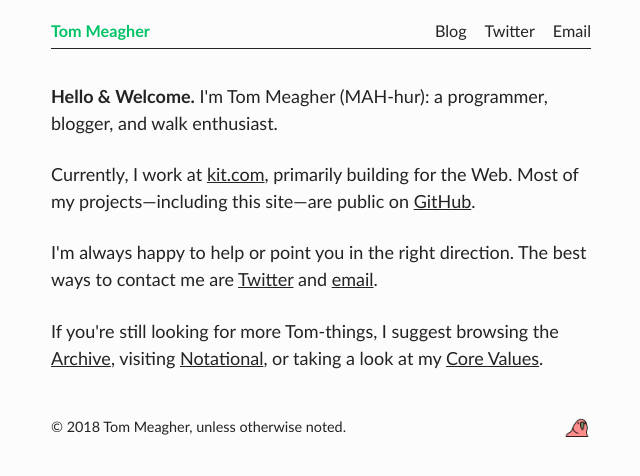
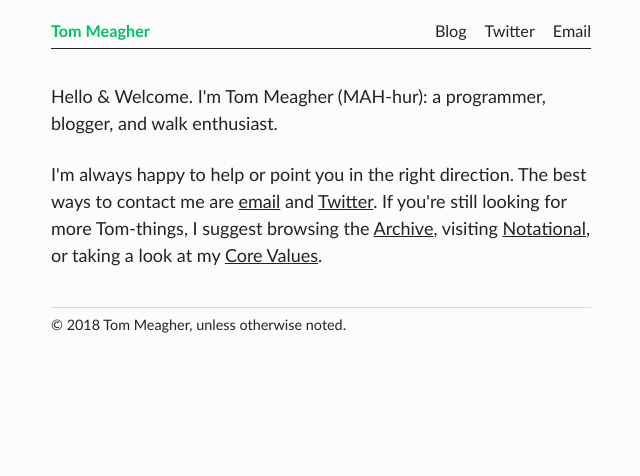
Before and after one commit to tmm/www, a Jekyll site: the page built from index.html, in a window 1280 px wide. Shown: the top 476 px of the page, without its empty margins (319-959 px from the left). Built offline with Jekyll 4.4.1, drawn with Linux system fonts in a browser that asks for light colours.

Commit message:
Update nav and footer styles

```diff
--- a/_includes/footer.html
+++ b/_includes/footer.html
@@ -1,4 +1,3 @@
 <footer class="footer">
   <div>© {{'now' | date: '%Y' }} {{ site.author }}, unless otherwise noted.</div>
-  <img src="/assets/images/parrot.gif">
 </footer>
--- a/_includes/head.html
+++ b/_includes/head.html
@@ -6,16 +6,16 @@
   <meta name="keywords" content="{{ site.keywords }}">
   <title>{% if page.title %}{{ page.title }} ~ {% endif %}{{ site.title }}</title>
   <link rel="canonical" href="{{ page.url | replace:'index.html','' | prepend: site.baseurl | prepend: site.url }}">
-  <link rel="stylesheet" href="{{ site.baseurl }}/assets/styles/styles.css">
-  <link href="/assets/favicons/favicon.ico" rel="icon">
-  <link href="/assets/favicons/icon-512.png" rel="icon" sizes="512x512">
-  <link href="/assets/favicons/icon-192.png" rel="icon" sizes="192x192">
-  <link href="/assets/favicons/icon-144.png" rel="icon" sizes="144x144">
-  <link href="/assets/favicons/icon-96.png" rel="icon" sizes="96x96">
-  <link href="/assets/favicons/icon-72.png" rel="icon" sizes="72x72">
-  <link href="/assets/favicons/icon-512.png" rel="apple-touch-icon" sizes="512x512">
-  <link href="/assets/favicons/icon-192.png" rel="apple-touch-icon" sizes="192x192">
-  <link href="/assets/favicons/icon-144.png" rel="apple-touch-icon" sizes="144x144">
-  <link href="/assets/favicons/icon-96.png" rel="apple-touch-icon" sizes="96x96">
-  <link href="/assets/favicons/icon-72.png" rel="apple-touch-icon" sizes="72x72">
+  <link rel="stylesheet" href="{{ site.base_url }}/assets/styles/styles.css">
+  <link href="{{ site.base_url }}/assets/favicons/favicon.ico" rel="icon">
+  <link href="{{ site.base_url }}/assets/favicons/icon-512.png" rel="icon" sizes="512x512">
+  <link href="{{ site.base_url }}/assets/favicons/icon-192.png" rel="icon" sizes="192x192">
+  <link href="{{ site.base_url }}/assets/favicons/icon-144.png" rel="icon" sizes="144x144">
+  <link href="{{ site.base_url }}/assets/favicons/icon-96.png" rel="icon" sizes="96x96">
+  <link href="{{ site.base_url }}/assets/favicons/icon-72.png" rel="icon" sizes="72x72">
+  <link href="{{ site.base_url }}/assets/favicons/icon-512.png" rel="apple-touch-icon" sizes="512x512">
+  <link href="{{ site.base_url }}/assets/favicons/icon-192.png" rel="apple-touch-icon" sizes="192x192">
+  <link href="{{ site.base_url }}/assets/favicons/icon-144.png" rel="apple-touch-icon" sizes="144x144">
+  <link href="{{ site.base_url }}/assets/favicons/icon-96.png" rel="apple-touch-icon" sizes="96x96">
+  <link href="{{ site.base_url }}/assets/favicons/icon-72.png" rel="apple-touch-icon" sizes="72x72">
 </head>
--- a/assets/styles/partials/_blog.scss
+++ b/assets/styles/partials/_blog.scss
@@ -3,19 +3,13 @@
 @import 'mixins';
 
 .t-blog__header {
-  margin-bottom: 3rem;
+  margin-bottom: 1.5rem;
 }
 .t-blog__header-title {
   font: {
     size: 1rem;
     weight: bold;
   }
-  margin: {
-    bottom: .5rem;
-    top: 0;
-  }
-}
-.t-blog__header-description {
   margin: 0;
 }
 .t-section {
--- a/assets/styles/partials/_footer.scss
+++ b/assets/styles/partials/_footer.scss
@@ -5,19 +5,29 @@
 .footer {
   @include flex-row;
   align-items: flex-end;
+    border-top: {
+    color: color(gray, light);
+    style: solid;
+    width: 1px;
+  }
   font-size: .8rem;
   justify-content: space-between;
   margin: {
-    bottom: 3.5rem;
+    bottom: 5rem;
     top: 2rem;
   }
+  padding-top: .5rem;
   img {
-    height: 1.5rem;
+    -webkit-filter: grayscale(1);
+    height: 1.25rem;
     transition: {
       duration: .15s;
       property: transform;
       timing-function: cubic-bezier(.11,.65,1,1.69);
     }
-    &:hover { transform: scale(1.5); }
+    &:hover {
+      -webkit-filter: grayscale(0);
+      transform: scale(1.5);
+    }
   }
 }
--- a/blog/index.html
+++ b/blog/index.html
@@ -4,7 +4,6 @@
 
 <header class="t-blog__header">
   <h1 class="t-blog__header-title">Archive</h1>
-  <p class="t-blog__header-description">Almost everything I've written on the Web.</p>
 </header>
 
 {% for post in site.posts %}
--- a/index.html
+++ b/index.html
@@ -3,17 +3,6 @@
 ---
 
 <section class="t-home">
-    <header class="t-header">
-        <p class="t-header__intro"><b>Hello & Welcome.</b> I'm Tom Meagher (MAH-hur): a programmer, blogger, and walk enthusiast.</p>
-    </header>
-    <p class="t-para">
-        Currently, I work at <a href="https://kit.com" target="_blank">kit.com</a>, primarily building for the Web. Most of my projects—including this site—are public on
-        <a href="https://github.com/tmm" target="_blank">GitHub</a>.
-    </p>
-    <p class="t-para">
-        I'm always happy to help or point you in the right direction. The best ways to contact me are <a href="https://twitter.com/tofme" target="_blank">Twitter</a> and <a href="mailto:tom@meagher.co?Hi there!">email</a>.
-    </p>
-    <p class="t-para">
-        If you're still looking for more Tom-things, I suggest browsing the <a href="/blog/">Archive</a>, visiting <a href="https://notational.co" target="_blank">Notational</a>, or taking a look at my <a href="/blog/2017/10/08/core-values/">Core Values</a>.
-    </p>
+    <p class="t-header__intro">Hello & Welcome. I'm Tom Meagher (MAH-hur): a programmer, blogger, and walk enthusiast.</p>
+    <p>I'm always happy to help or point you in the right direction. The best ways to contact me are <a href="mailto:tom@meagher.co?Hi there!">email</a> and <a href="https://twitter.com/tomfme">Twitter</a>. If you're still looking for more Tom-things, I suggest browsing the <a href="/blog/">Archive</a>, visiting <a href="https://notational.co">Notational</a>, or taking a look at my <a href="/blog/2017/10/08/core-values/">Core Values</a>.</p>
 </section>
```
Also changed, not shown: assets/images/parrot.gif (deleted).
